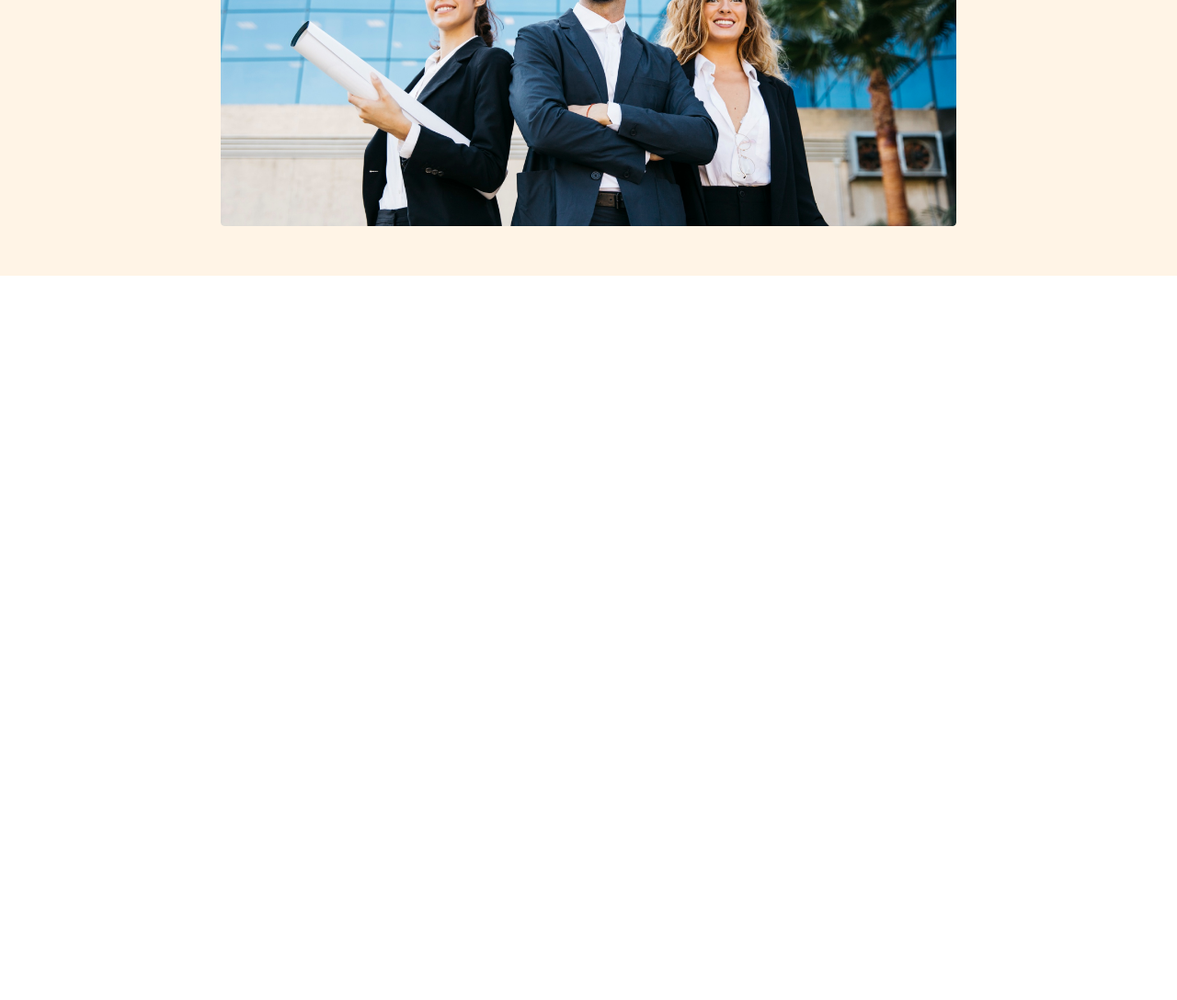
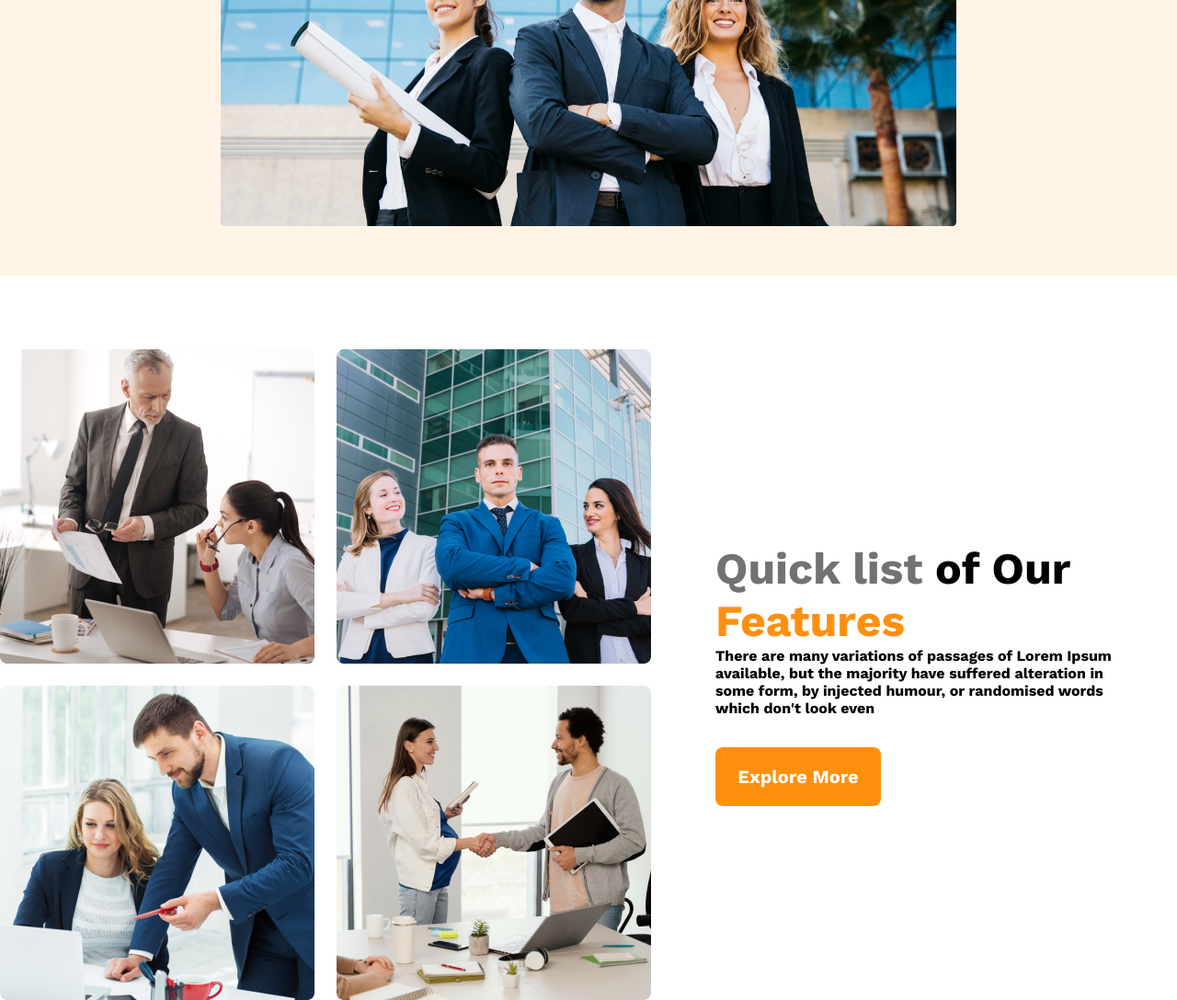
Before and after one commit to munia121/g3-architects-project, a plain HTML site: page index.html in a window 1280 px wide. Shown: the part 702-1790 px from the top of the page at 92% size. Before the commit the page ends 1002 px from the top, so only its background shows below. Drawn offline with nearby package versions, Linux system fonts and the light colour scheme.

Commit message:
added feature and image grid

```diff
--- a/index.html
+++ b/index.html
@@ -28,9 +28,21 @@
             <img src="image/images/banner.png" alt="">
         </div>
     </header>
-
+<!--****************** main part**************** -->
     <main>
-
+        <section class="teams-container">
+            <div class="teams-img-continer">
+                <img src="image/images/team1.png" alt="">
+                <img src="image/images/team2.png" alt="">
+                <img src="image/images/team3.png" alt="">
+                <img src="image/images/team4.png" alt="">
+            </div>
+            <div class="teams-contant">
+                <h4 class="teams-title"><span class="quick-list">Quick list</span> <span>of Our</span> <span class="feature-text">Features</span></h4>
+                <p class="teams-description">There are many variations of passages of Lorem Ipsum available, but the majority have suffered alteration in some form, by injected humour, or randomised words which don't look even</p>
+                <button class="primary-btn">Explore More</button>
+            </div>
+        </section>
     </main>
 
     <footer>
--- a/style/style.css
+++ b/style/style.css
@@ -81,6 +81,39 @@ nav li a{
     }
 }
 
+
+/* ************** main styles ********* */
+main{
+    max-width: 1440px;
+    margin: auto;
+}
+.teams-container{
+    margin-top: 80px;
+    display: flex;
+    align-items: center;
+}
+.teams-img-continer{
+    display: grid;
+    grid-template-columns: repeat(2, 1fr);
+    grid-template-rows: repeat(2, 1fr);
+    gap: 1.5rem;
+}
+.teams-contant{
+    padding-right: 70px;
+    padding-left: 70px;
+}
+.teams-title{
+    font-size: 3rem;
+    font-weight: 500px;
+}
+.teams-title .quick-list{
+    color: var(--Dark-03, #727272);
+}
+
+.feature-text{
+    color: #FF900E;
+    font-weight: 700;
+}
 /* Tablet or medium devices */
 @media screen and (min-width:576px) and (max-width:992px) {
     header{
```
